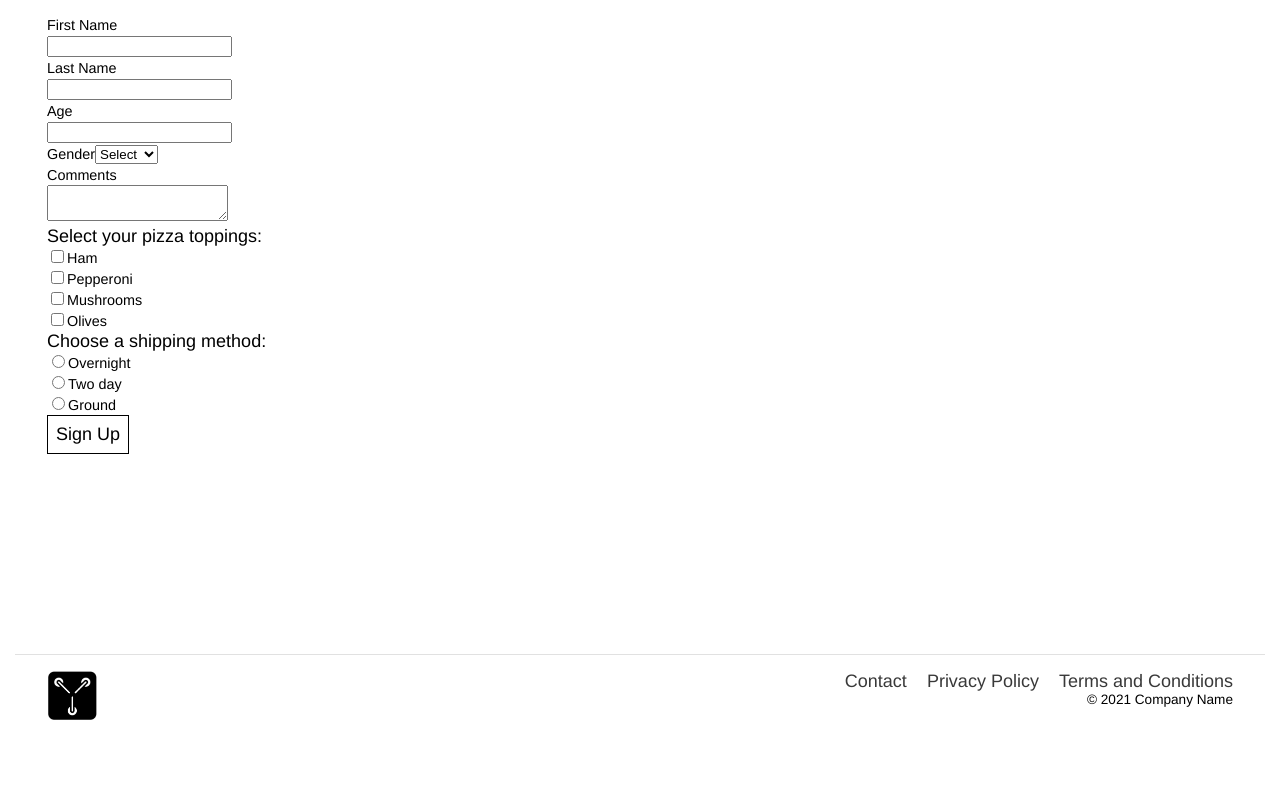
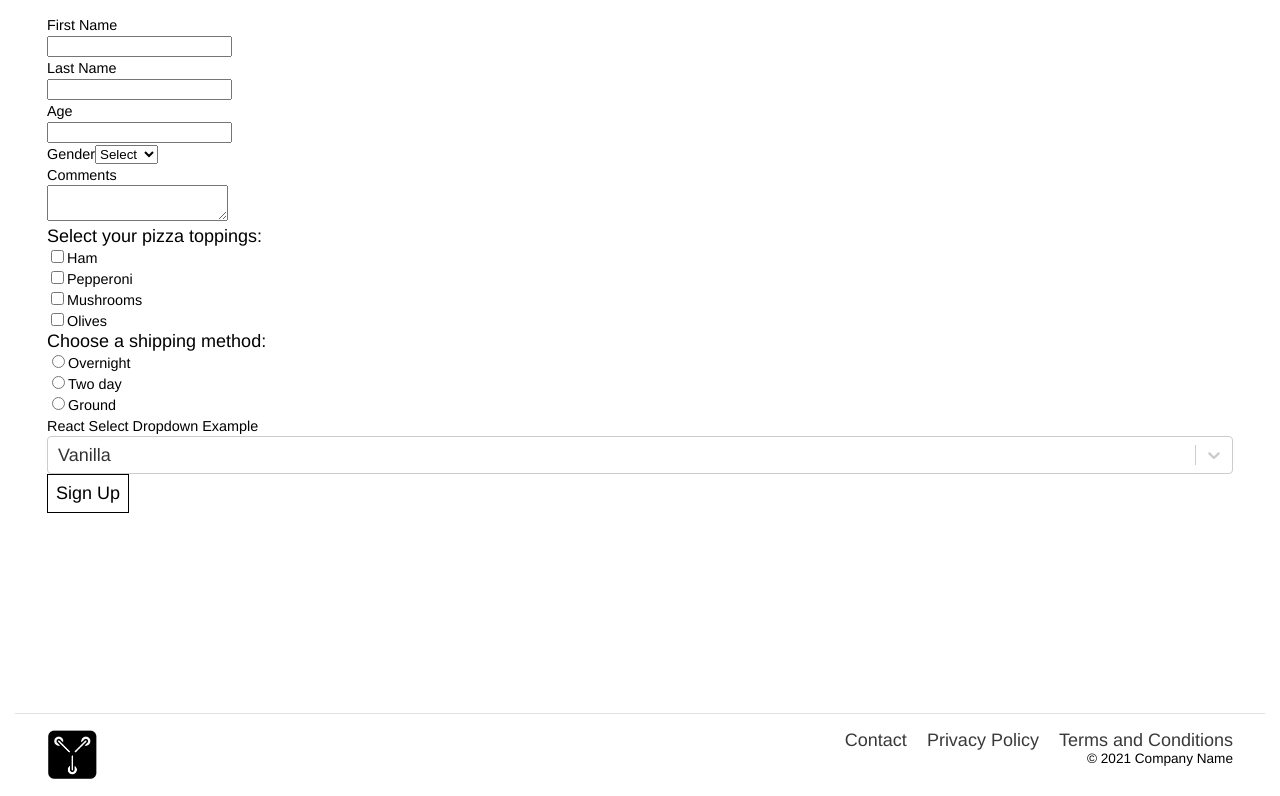
Before and after one commit to erockdotdev/nextjs-boilerplate, a Next.js app: page / in a window 1280 px wide. Shown: the part 1893-2689 px from the top of the page. Before the commit the page ends 2630 px from the top, so only its background shows below. Built offline with nearby package versions, Linux system fonts and the light colour scheme.

Commit message:
add form values.

```diff
--- a/package.json
+++ b/package.json
@@ -15,11 +15,13 @@
     "react": "17.0.1",
     "react-dom": "17.0.1",
     "react-hook-form": "^7.4.2",
+    "react-select": "^4.3.1",
     "styled-components": "^5.2.1"
   },
   "devDependencies": {
     "@types/node": "^14.14.35",
     "@types/react": "^17.0.3",
+    "@types/react-select": "^4.0.15",
     "@types/styled-components": "^5.1.9",
     "@typescript-eslint/eslint-plugin": "^4.18.0",
     "@typescript-eslint/parser": "^4.18.0",
--- /dev/null
+++ b/src/components/elements/FormElements/Input/index.tsx
@@ -0,0 +1,35 @@
+import { DeepMap, FieldError, UseFormRegister } from "react-hook-form";
+
+interface InputProps {
+  // must use any here as param wants to resolve to
+  // the form value type - but that is specific to a form and therefore
+  // not flexible for a reusable component;
+  register: UseFormRegister<any>;
+  name: string;
+  label: string;
+  validations: {
+    required?: string;
+    maxLength?: number;
+    minLength?: number;
+  };
+  // must use any here as first param wants to resolve to
+  // the form value type - but that is specific to a form and therefore
+  // not flexible for a reusable component;
+  errors: DeepMap<any, FieldError>;
+}
+export default function Input({
+  register,
+  name,
+  label,
+  errors,
+  validations,
+}: InputProps) {
+  return (
+    <div>
+      <label htmlFor={name}>{label}</label>
+      <br />
+      <input {...register(name, { ...validations })} />
+      {errors[name] && <p> {errors[name].message}</p>}
+    </div>
+  );
+}
--- /dev/null
+++ b/src/components/elements/FormElements/ReactSelect/index.tsx
@@ -0,0 +1,37 @@
+import React, { Component } from "react";
+import { Controller, Control } from "react-hook-form";
+import Select from "react-select";
+
+// https://react-select.com/
+type SelectOption = {
+  value: string;
+  label: string;
+};
+
+interface SelectProps {
+  options: SelectOption[];
+  label: string;
+  name: string;
+  control: any;
+  defaultValue?: SelectOption;
+  isSearchable?: boolean;
+}
+
+export default function ReactSelect(props: SelectProps) {
+  const { control, label, name } = props;
+  if (!control) {
+    return null;
+  }
+  return (
+    <>
+      <label htmlFor={name}>{label}</label>
+      <Controller
+        name={name}
+        control={control}
+        render={({ field }) => (
+          <Select instanceId={name} {...field} {...props} />
+        )}
+      />
+    </>
+  );
+}
--- a/src/components/modules/Forms/SampleForm/SignUpSample.tsx
+++ b/src/components/modules/Forms/SampleForm/SignUpSample.tsx
@@ -1,12 +1,18 @@
 import React from "react";
 import { useForm } from "react-hook-form";
-
-interface FormValues {
+import Input from "src/components/elements/FormElements/Input";
+import ReactSelect from "src/components/elements/FormElements/ReactSelect";
+import { selectOptions, defaultValue } from "src/utils/mocks/form-data";
+export interface FormValues {
   firstName: string;
   lastName: string;
   age: number;
   gender: string;
   developer: string;
+  comments: string;
+  toppings: string[];
+  shipping: string;
+  flavors: string;
 }
 
 export default function SignUpSample() {
@@ -14,30 +20,33 @@ export default function SignUpSample() {
     register,
     handleSubmit,
     formState: { errors },
+    control,
   } = useForm<FormValues>();
 
-  console.log("errors", errors);
+  // create select with downshift
+  // custom checkboxes
+  // custom radio buttons
+  // style rest of inputs and validation errors
+  // make components of each
 
   return (
     <div>
       <h3>Sign Up Sample</h3>
       <form
         onSubmit={handleSubmit((data) => {
-          console.log("data", data);
+          console.log("data", JSON.stringify(data, null, 2));
         })}
       >
-        <div>
-          <label htmlFor="firstName">First Name</label>
-          <br />
-          <input
-            {...register("firstName", {
-              required: "First Name is Required",
-              maxLength: 20,
-            })}
-          />
-          {errors.firstName && <p> {errors.firstName.message}</p>}
-        </div>
-
+        <Input
+          register={register}
+          name="firstName"
+          label="First Name"
+          errors={errors}
+          validations={{
+            required: "First Name is Required!!!",
+            maxLength: 20,
+          }}
+        />
         <div>
           <label htmlFor="lastName">Last Name</label>
           <br />
@@ -71,7 +80,7 @@ export default function SignUpSample() {
 
         <div>
           <label htmlFor="comments">Comments</label> <br />
-          <textarea id="comments"></textarea>
+          <textarea {...register("comments")}></textarea>
         </div>
 
         {/* Fieldset and legend should only be used when a higher-level label is necessary.
@@ -80,13 +89,18 @@ export default function SignUpSample() {
             screen reader behavior and should be avoided. */}
         <fieldset>
           <legend>Select your pizza toppings:</legend>
-          <input id="ham" type="checkbox" name="toppings" value="ham" />
+          <input
+            id="ham"
+            type="checkbox"
+            {...register("toppings")}
+            value="ham"
+          />
           <label htmlFor="ham">Ham</label>
           <br />
           <input
             id="pepperoni"
             type="checkbox"
-            name="toppings"
+            {...register("toppings")}
             value="pepperoni"
           />
           <label htmlFor="pepperoni">Pepperoni</label>
@@ -94,12 +108,17 @@ export default function SignUpSample() {
           <input
             id="mushrooms"
             type="checkbox"
-            name="toppings"
+            {...register("toppings")}
             value="mushrooms"
           />
           <label htmlFor="mushrooms">Mushrooms</label>
           <br />
-          <input id="olives" type="checkbox" name="toppings" value="olives" />
+          <input
+            id="olives"
+            type="checkbox"
+            {...register("toppings")}
+            value="olives"
+          />
           <label htmlFor="olives">Olives</label>
         </fieldset>
         <fieldset>
@@ -107,17 +126,37 @@ export default function SignUpSample() {
           <input
             id="overnight"
             type="radio"
-            name="shipping"
+            {...register("shipping")}
             value="overnight"
           />
           <label htmlFor="overnight">Overnight</label>
           <br />
-          <input id="twoday" type="radio" name="shipping" value="twoday" />
+          <input
+            id="twoday"
+            type="radio"
+            {...register("shipping")}
+            value="twoday"
+          />
           <label htmlFor="twoday">Two day</label>
           <br />
-          <input id="ground" type="radio" name="shipping" value="ground" />
+          <input
+            id="ground"
+            type="radio"
+            {...register("shipping")}
+            value="ground"
+          />
           <label htmlFor="ground">Ground</label>
         </fieldset>
+
+        <ReactSelect
+          label="React Select Dropdown Example"
+          control={control}
+          name="flavors"
+          options={selectOptions}
+          defaultValue={defaultValue}
+          isSearchable={false}
+        />
+
         <button
           type="submit"
           style={{ border: "solid black 1px", padding: ".5rem" }}
--- a/src/pages/account/index.tsx
+++ b/src/pages/account/index.tsx
@@ -1,5 +1,5 @@
 import BasePage from "src/components/layouts/BasePage";
-import { MOCK_ACCOUNT_SEO_METADATA } from "src/utils/mocks/SEOMetadata";
+import { MOCK_ACCOUNT_SEO_METADATA } from "src/utils/mocks/seo-metadata";
 
 // @TODO: set up schema.org product info
 const AccountPage = () => {
--- a/src/pages/contact/index.tsx
+++ b/src/pages/contact/index.tsx
@@ -1,5 +1,5 @@
 import BasePage from "src/components/layouts/BasePage";
-import { MOCK_CONTACT_SEO_METADATA } from "src/utils/mocks/SEOMetadata";
+import { MOCK_CONTACT_SEO_METADATA } from "src/utils/mocks/seo-metadata";
 
 const ContactPage = () => {
   // @TODO: set up schema.org Contact info
--- a/src/pages/index.tsx
+++ b/src/pages/index.tsx
@@ -1,7 +1,5 @@
 import BasePage from "src/components/layouts/BasePage";
-import { useForm } from "react-hook-form";
 import SignUpSample from "src/components/modules/Forms/SampleForm/SignUpSample";
-import SignInSample from "src/components/modules/Forms/SampleForm/SignInSample";
 
 //*** Decide what rules need to be in components and what should be set up as global styles */
 
--- a/src/pages/shop/index.tsx
+++ b/src/pages/shop/index.tsx
@@ -1,5 +1,5 @@
 import BasePage from "src/components/layouts/BasePage";
-import { MOCK_SHOP_SEO_METADATA } from "src/utils/mocks/SEOMetadata";
+import { MOCK_SHOP_SEO_METADATA } from "src/utils/mocks/seo-metadata";
 
 // @TODO: set up schema.org product info
 const ShopPage = () => {
--- /dev/null
+++ b/src/utils/mocks/form-data.ts
@@ -0,0 +1,8 @@
+export const selectOptions = [
+  { value: "zi-entlaar", label: "Zi Entlaar" },
+  { value: "chocolate", label: "Chocolate" },
+  { value: "strawberry", label: "Strawberry" },
+  { value: "vanilla", label: "Vanilla" },
+];
+
+export const defaultValue = { value: "vanilla", label: "Vanilla" };
```
Also changed, not shown: src/utils/mocks/seo-metadata.ts (renamed from src/utils/mocks/SEOMetadata.ts), 2 other files (tests, documents, lock files or other folders).
